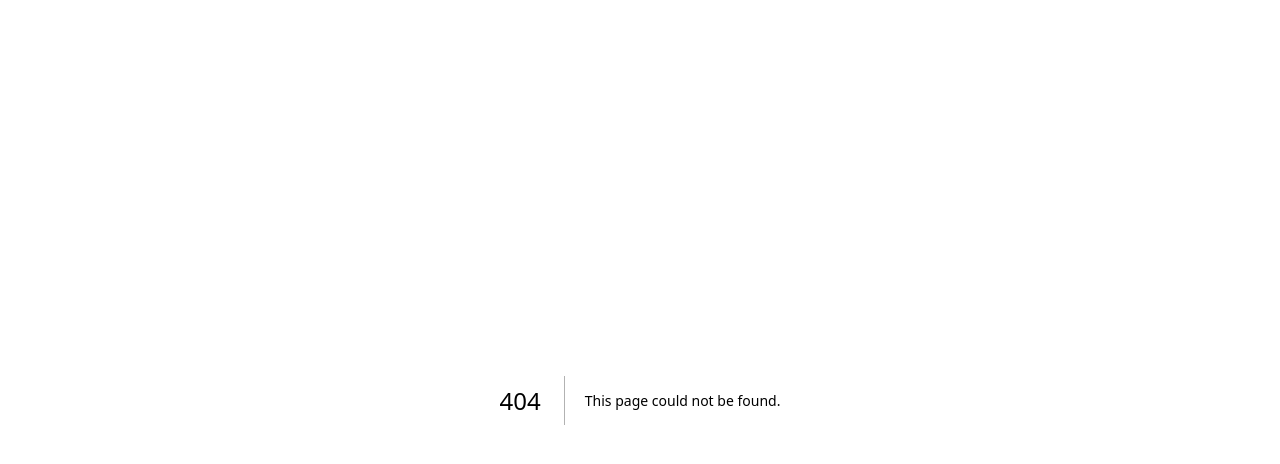
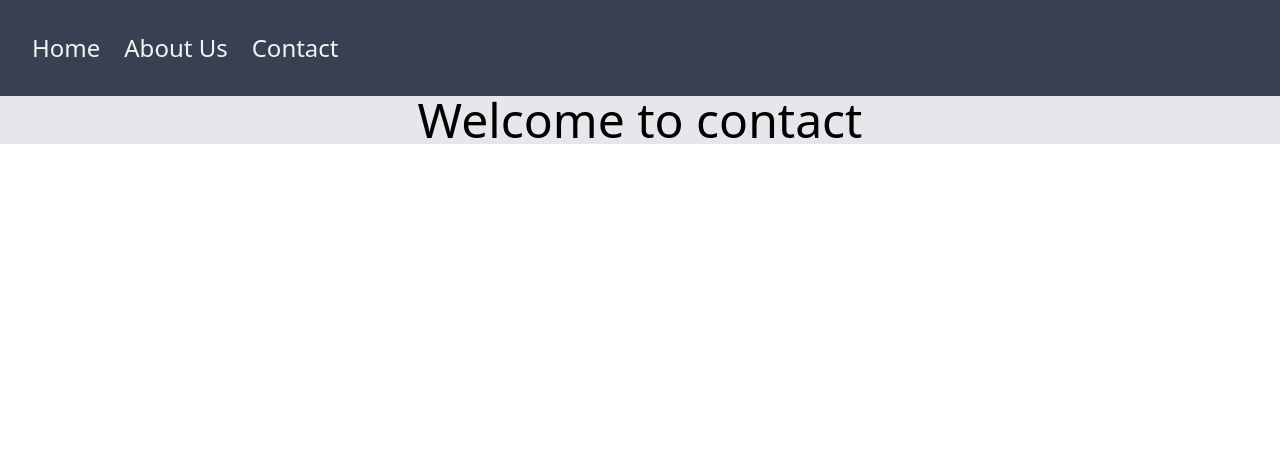
Before and after one commit to atroopa/first-nextjs-work, a Next.js app: page /contact in a window 1280 px wide. Before the commit this address had no page. Shown: the top 464 px of the page. Built offline with nearby package versions, Linux system fonts and the light colour scheme.

Commit message:
navbar ready to use and work

```diff
--- /dev/null
+++ b/components/Layout.js
@@ -0,0 +1,17 @@
+import Nav from "./Nav";
+
+
+
+export default function Layout({children}) {
+    return (
+      <div>
+        <Nav/>
+        <div className="flex flex-col justify-center items-center w-full h-full bg-gray-200">
+            <main >
+
+                {children}
+            </main>
+        </div>
+      </div>
+    )
+  }
--- /dev/null
+++ b/components/Nav.js
@@ -0,0 +1,25 @@
+
+import Link from 'next/link'
+
+const Nav = () => {
+  return (
+
+
+        <ul className='text-2xl flex py-8 px-8 bg-gray-700' >
+            <li className="mr-6">
+                <Link className="text-gray-100 hover:text-gray-500" href="/">Home</Link>
+            </li>
+            <li className="mr-6">
+                <Link className="text-gray-100 hover:text-gray-500" href="/about">About Us</Link>
+            </li>
+            <li className="mr-6">
+                <Link className="text-gray-100 hover:text-gray-500" href="/contact">Contact</Link>
+            </li>
+        </ul>
+
+
+
+  )
+}
+
+export default Nav
--- a/pages/_app.js
+++ b/pages/_app.js
@@ -1,5 +1,10 @@
+import Layout from '@/components/Layout'
 import '@/styles/globals.css'
 
 export default function App({ Component, pageProps }) {
-  return <Component {...pageProps} />
+  return (
+    <Layout >
+      <Component {...pageProps} />
+    </Layout>
+    )
 }
--- a/pages/about.js
+++ b/pages/about.js
@@ -1,3 +1,4 @@
+import Head from "next/head";
 
 export default function about() {
     return (
--- /dev/null
+++ b/pages/contact/index.js
@@ -0,0 +1,19 @@
+import Head from "next/head";
+
+function contact() {
+    return (
+        <div>
+            <Head>
+                <title>ParsClick - Contact</title>
+                <meta name="keyword" content="contact , persian, iranian , parsclick, tutorial"/>
+            </Head>
+
+            <div className='text-5xl'>
+                Welcome to contact
+            </div>
+
+        </div>
+    );
+}
+
+export default contact;
```
